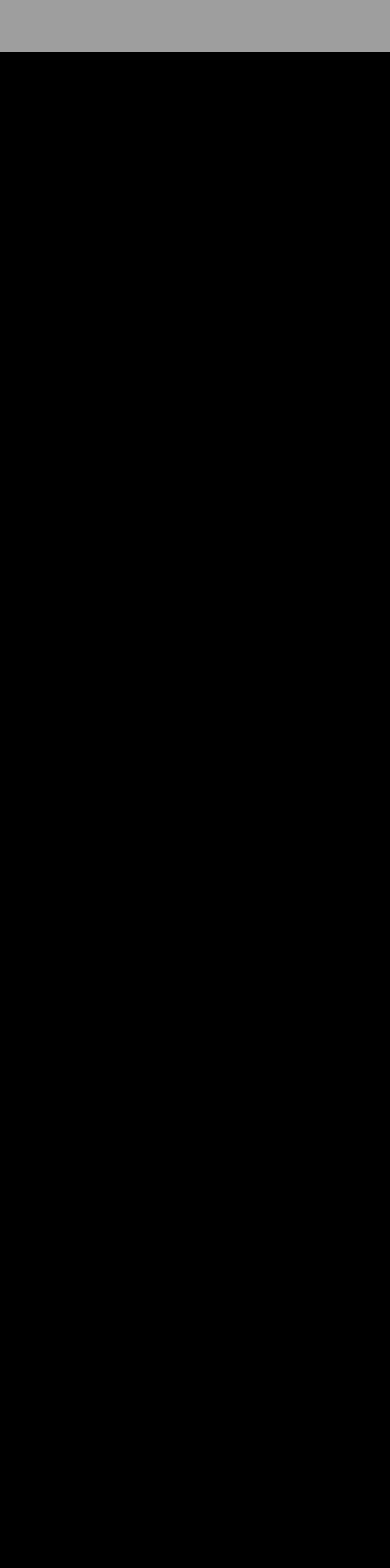
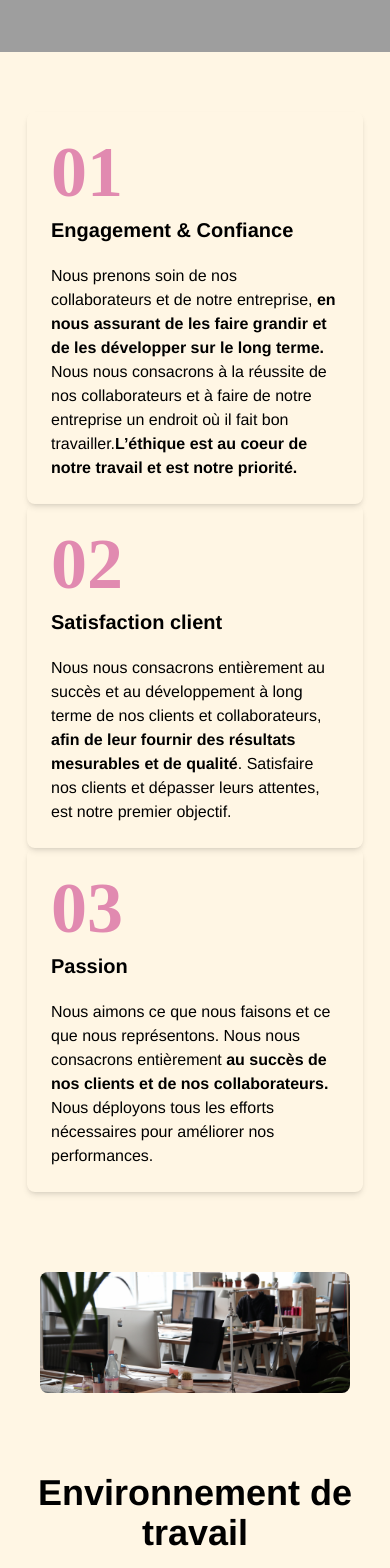
Before and after one commit to franzhopp/v3q, a React (Vite) app: page /nosvaleurs in a window 390 px wide. Shown: the part 340-1908 px from the top of the page. Before the commit the page ends 844 px from the top, so only its background shows below. Built offline with nearby package versions, Linux system fonts and the light colour scheme; grey boxes are pictures that could not be loaded; a web font is replaced by a local one.

Commit message:
[ADD] animate button

```diff
--- a/src/Components/Ethics/ethics.jsx
+++ b/src/Components/Ethics/ethics.jsx
@@ -1,9 +1,138 @@
 import NavbarEthics from "../Navbar/NavbarEthics/e-navbar";
+import ImgMac from "../../assets/bg-ethics-mac.png";
+import Footer from "../Footer/footer";
 
 const EthicsPage = () => {
   return (
     <>
       <NavbarEthics />
+
+      <div class="flex justify-center mt-10">
+        <div class="mt-5 flex flex-wrap justify-center space-x-0 sm:space-x-6">
+          <div class="p-6 rounded-lg shadow-md">
+            <h2
+              data-aos="fade-down-left"
+              class="text-7xl number text-E18AB0 font-bold mb-2"
+            >
+              01
+            </h2>
+            <p className="text-black text-xl font-extrabold mb-5">
+              Engagement & Confiance
+            </p>
+            <div className="w-72">
+              <p className="text-black">
+                Nous prenons soin de nos collaborateurs et de notre entreprise,
+                <span className="font-extrabold">
+                  {" "}
+                  en nous assurant de les faire grandir et de les développer sur
+                  le long terme.
+                </span>{" "}
+                Nous nous consacrons à la réussite de nos collaborateurs et à
+                faire de notre entreprise un endroit où il fait bon travailler.
+                <span className="font-extrabold">
+                  L’éthique est au coeur de notre travail et est notre priorité.
+                </span>
+              </p>
+            </div>
+          </div>
+
+          <div class="p-6 rounded-lg shadow-md">
+            <h2 class="text-7xl number text-E18AB0 font-bold mb-2">02</h2>
+            <p className="text-black text-xl font-extrabold mb-5">
+              Satisfaction client
+            </p>
+
+            <div className="w-72">
+              <p className="text-black">
+                Nous nous consacrons entièrement au succès et au développement à
+                long terme de nos clients et collaborateurs,{" "}
+                <span className="font-extrabold">
+                  afin de leur fournir des résultats mesurables et de qualité
+                </span>
+                . Satisfaire nos clients et dépasser leurs attentes, est notre
+                premier objectif.
+              </p>
+            </div>
+          </div>
+
+          <div class="p-6 rounded-lg shadow-md">
+            <h2
+              data-aos="fade-down-right"
+              class="text-7xl number text-E18AB0 font-bold mb-2"
+            >
+              03
+            </h2>
+            <p className="text-black text-xl font-extrabold mb-5">Passion</p>
+            <div className="w-72">
+              <p className="text-black">
+                Nous aimons ce que nous faisons et ce que nous représentons.
+                Nous nous consacrons entièrement{" "}
+                <span className="font-extrabold">
+                  au succès de nos clients et de nos collaborateurs.{" "}
+                </span>
+                Nous déployons tous les efforts nécessaires pour améliorer nos
+                performances.
+              </p>
+            </div>
+          </div>
+        </div>
+      </div>
+      <div className="flex justify-center">
+        <div className="mt-20">
+          <div className="px-10">
+            <img src={ImgMac} alt="Image Ethics" className="rounded-lg" />
+          </div>
+        </div>
+      </div>
+
+      <div className="flex justify-center">
+        <div className="text-center mt-20">
+          <h1
+            data-aos="fade-left"
+            className="text-black font-extrabold text-4xl mb-10"
+          >
+            Environnement de travail
+          </h1>
+          <div className="flex justify-center">
+            <div className="w-full sm:w-1/3 sm:px-0 px-10">
+              <p className="text-black font-extrabold">
+                Notre environnement de travail est une fusion créative où le
+                design et le développement web se rencontrent. C'est un espace
+                vibrant et inspirant où l'innovation prend vie, où les écrans
+                brillent de projets en constante évolution, et où la
+                collaboration est le moteur de notre succès.
+              </p>
+              <div className="text-transparent">Division invisible</div>
+              <p className="text-black font-extrabold">
+                En somme, notre environnement de travail est bien plus qu'un
+                lieu physique où nous accomplissons nos tâches. C'est un lieu où
+                l'innovation, la passion et la collaboration se rencontrent pour
+                donner vie à des projets web extraordinaires. Chez nous, chaque
+                journée est une nouvelle opportunité de repousser les limites du
+                design et du développement web, de créer des expériences
+                mémorables pour nos clients et de se réaliser
+                professionnellement.
+              </p>
+            </div>
+          </div>
+        </div>
+      </div>
+      <div className="flex justify-center mt-28 mb-20">
+        <svg
+          className="button-design-formbounce animate-bounce-bounce"
+          xmlns="http://www.w3.org/2000/svg"
+          width="51"
+          height="51"
+          viewBox="0 0 51 51"
+          fill="none"
+        >
+          <path
+            d="M25.5 0L32.1716 18.8284L51 25.5L32.1716 32.1716L25.5 51L18.8284 32.1716L0 25.5L18.8284 18.8284L25.5 0Z"
+            fill="#E18AB0"
+          />
+        </svg>
+      </div>
+      <Footer />
     </>
   );
 };
--- a/src/Components/Services/services.jsx
+++ b/src/Components/Services/services.jsx
@@ -39,7 +39,7 @@ const Services = () => {
         </div>
 
         <div className="flex justify-center">
-          <img src={Gears} alt="Icône Gears" className="mt-10" />
+          <img src={Gears} alt="Icône Gears" className="mt-10 button-design-formbounce animate-bounce-bounce" />
         </div>
         <div className="flex justify-center mt-10">
           <div className="w-96 sm:w-1/3 px-5">
--- a/src/Components/UI/Button/button-agency.jsx
+++ b/src/Components/UI/Button/button-agency.jsx
@@ -31,7 +31,7 @@ const ButtonAgency = () => {
 
   return (
     <>
-      <div className="flex justify-center sm:justify-end relative right-20 top-20 sm:right-96">
+      <div className="button-design-formbounce animate-bounce-bounce flex justify-center sm:justify-end relative right-20 top-20 sm:right-96">
         <NavLink
             to="/"
             href="about"
--- a/src/Components/UI/Button/button-contact.jsx
+++ b/src/Components/UI/Button/button-contact.jsx
@@ -31,7 +31,7 @@ const ButtonContact = () => {
 
   return (
     <>
-      <div className="flex justify-center sm:justify-end relative right-20 top-20 sm:right-96">
+      <div className="button-design-formbounce animate-bounce-bounce flex justify-center sm:justify-end relative right-20 top-20 sm:right-96">
         <NavLink
             to="/"
             href="about"
--- a/src/Components/UI/Button/button.jsx
+++ b/src/Components/UI/Button/button.jsx
@@ -31,7 +31,7 @@ const Button = () => {
 
   return (
     <>
-      <div className="flex justify-center sm:justify-end px-48 mt-60">
+      <div className="button-design-formbounce animate-bounce-bounce flex justify-center sm:justify-end px-48 mt-60">
         <NavLink
           to="/"
           href="about"
--- a/tailwind.config.js
+++ b/tailwind.config.js
@@ -6,6 +6,24 @@ export default {
   ],
   theme: {
     extend: {
+
+      animation: {
+        'bounce-bounce': 'button-design-formbounce 4s infinite',
+      },
+
+      keyframes: {
+        'button-design-formbounce': {
+          '5%, 50%': { transform: 'scale(1)' },
+          '10%': { transform: 'scale(1)' },
+          '15%': { transform: 'scale(1)' },
+          '20%': { transform: 'scale(1) rotate(-5deg)' },
+          '25%': { transform: 'scale(1) rotate(5deg)' },
+          '30%': { transform: 'scale(1) rotate(-3deg)' },
+          '35%': { transform: 'scale(1) rotate(2deg)' },
+          '40%': { transform: 'scale(1) rotate(0)' },
+        },
+      },
+
       backgroundColor: {
         'FFF6E4': '#FFF6E4',
         '0c3e78': '#0C3E78',
```
Also changed, not shown: src/Components/Section/section.jsx (+2 -6 lines), src/assets/bg-ethics-mac.png (added).
